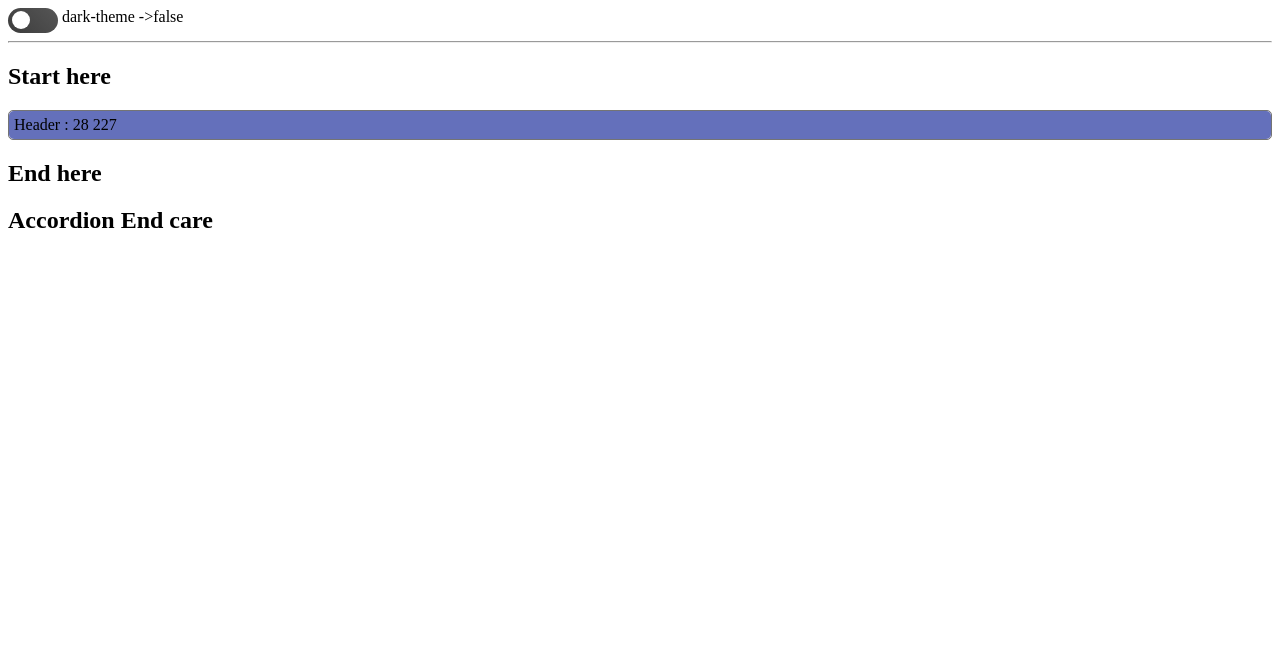
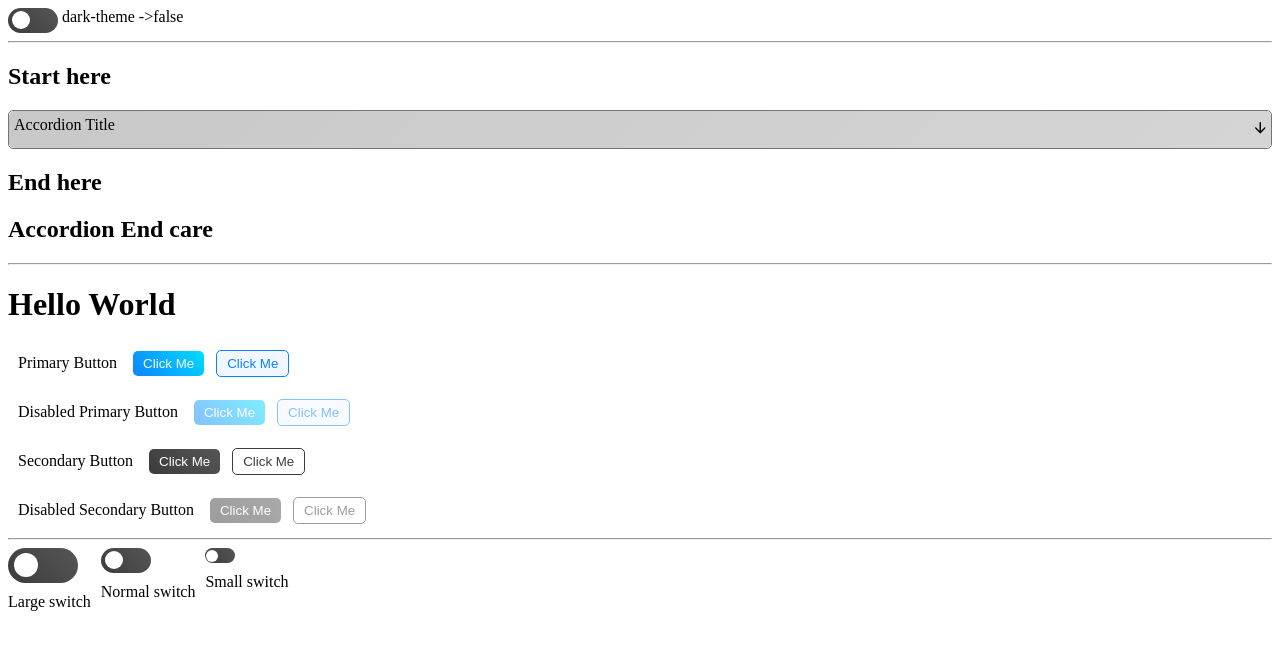
Before and after one commit to RDayalMunda/rdm-vue3-components, a Vue app: page / in a window 1280 px wide. Shown: the top 650 px of the page. Built offline with nearby package versions, Linux system fonts and the light colour scheme.

Commit message:
accordion style

```diff
--- a/src/App.vue
+++ b/src/App.vue
@@ -3,11 +3,11 @@
   dark-theme ->{{ isDarkTheme }}
   <hr />
   <RdmAccordionRunner />
-  <!-- <hr />
+  <hr />
   <h1>Hello World</h1>
   <RdmButtonRunner />
   <hr />
-  <RdmSwitchRunner /> -->
+  <RdmSwitchRunner />
 </template>
 
 <script setup>
--- a/src/components/RdmAccordion.vue
+++ b/src/components/RdmAccordion.vue
@@ -6,7 +6,15 @@
       ref="accordionHeader"
       @click="toggleAccordion"
     >
-      Header : {{ headerHeight }} {{ contentHeight }}
+      <div v-if="title">{{ title }}</div>
+      <slot v-else-if="isHeaderSlot" name="header" />
+      <div v-else>&nbsp;</div>
+      <div
+        class="rdm-accordion-header-icon"
+        :class="{ 'rdm-accordion-header-icon-open': isOpen }"
+      >
+        &#129131;
+      </div>
     </div>
     <div class="rdm-accordion-content" ref="accordionContent">
       <slot name="content" />
@@ -16,7 +24,7 @@
 </template>
 
 <script setup>
-import { computed, onMounted, ref } from "vue";
+import { computed, onMounted, ref, useSlots } from "vue";
 
 const props = defineProps({
   title: {
@@ -31,7 +39,6 @@ const props = defineProps({
   },
 });
 
-const toggle = ref(false);
 const isOpen = ref(false);
 
 const accordionHeader = ref(null);
@@ -56,6 +63,11 @@ function toggleAccordion() {
   }
 }
 
+const slots = useSlots();
+const isHeaderSlot = computed(() => {
+  return props.title && slots.header ? true : false;
+});
+
 function handleResize() {
   headerHeight.value = accordionHeader.value.offsetHeight;
   contentHeight.value = accordionContent.value.offsetHeight;
--- a/src/scss/_accordion.scss
+++ b/src/scss/_accordion.scss
@@ -1,17 +1,38 @@
+body {
+  --rdm-accordion-header-bg: #d5d5d5;
+  --rdm-accordion-header-bg-2: #c8c8c8;
+  --rdm-accordion-header-color: #000000;
+  --rdm-accordion-bg: #f9f9f9;
+}
 .rdm-accordion {
   overflow: hidden;
   border-radius: 5px;
   border: 1px solid #747474;
   transition: 0.3s ease-in-out;
-  background: rgb(204, 204, 227);
+  background: var(--rdm-accordion-bg);
 }
 
 .rdm-accordion-header {
-  background-color: #6470bb;
+  background: linear-gradient(
+    -45deg,
+    var(--rdm-accordion-header-bg),
+    var(--rdm-accordion-header-bg-2)
+  );
+  color: var(--rdm-accordion-header-color);
   border-radius: 5px;
   transition: 0.3s ease-in-out;
   padding: 5px;
+  cursor: pointer;
+  display: flex;
+  justify-content: space-between;
 }
 .rdm-accordion-content {
   padding: 10px;
 }
+
+.rdm-accordion-header-icon {
+  transition: 0.3s ease-in-out;
+}
+.rdm-accordion-header-icon.rdm-accordion-header-icon-open {
+  transform: rotate(180deg);
+}
```
